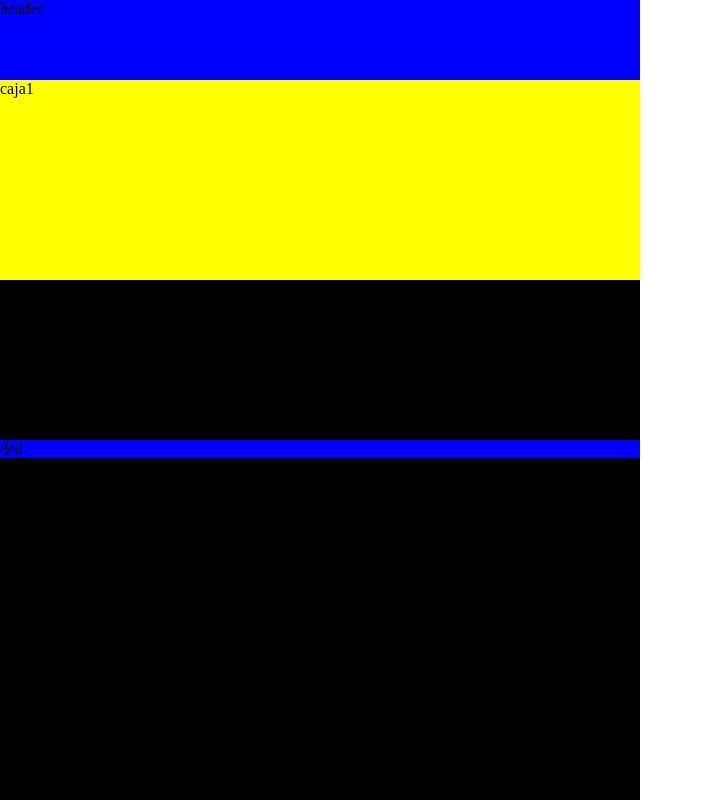
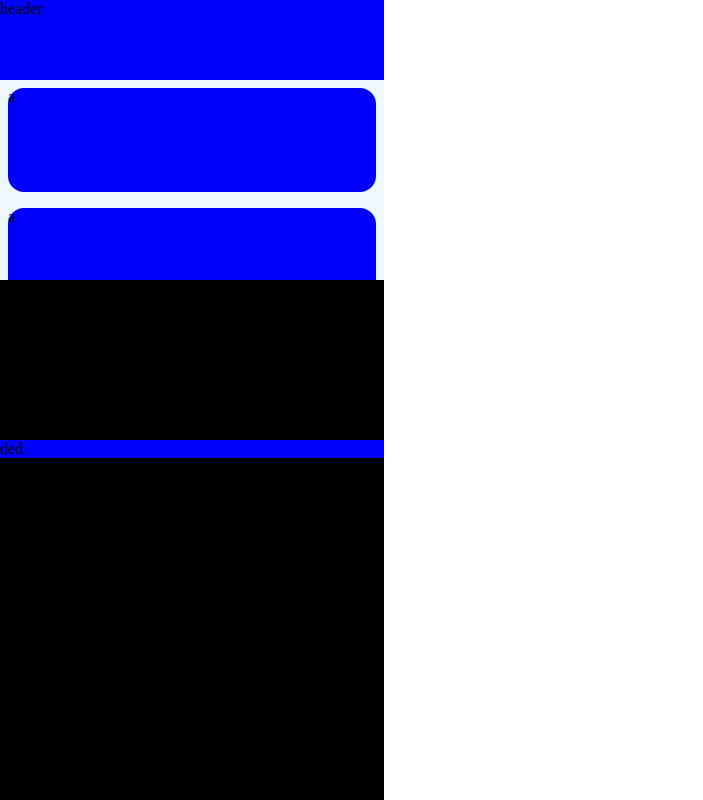
Before and after one commit to mucleck/LLMA, a plain HTML site: page prueba/index.html in a window 1280 px wide. Shown: the whole page, without its empty margins (0-703 px from the left). Drawn offline with Linux system fonts and the light colour scheme.

Commit message:
Solucionado Overflow

```diff
--- a/prueba/css.css
+++ b/prueba/css.css
@@ -2,7 +2,7 @@
     background-color: black;
     position: absolute;
     height: 100%;
-    width: 50%;
+    width: 30%;
     top: 0;
     left: 0;
     display: flex;
@@ -17,7 +17,7 @@
 
 .cajitas {
     background-color: grey;
-    height: 500px;
+    height: 15vh;
     width: 100%;
 }
 
@@ -35,10 +35,37 @@
 
 #caja1 {
     background-color: yellow;
+
+    box-sizing: border-box;
+
+}
+
+#MANUEL {
+    /*display: flex;
+    flex-direction: row;*/
+    padding: 1vh;
+    box-sizing: border-box;
+
+    height: 100%;
+    width: 100%;
+    background-color: aliceblue;
+    align-items: center;
+
+
+}
+
+.martina {
+    background-color: blue;
+    border-radius: 2vh;
+    width: 100%;
+    height: 100%;
 }
 
 #caja2{
-    background-color: red;
+    background-color: blue;
+    border-radius: 2vh;
+    width: 100%;
+    height: 100%;
 }
 
 #abajo {
--- a/prueba/index.html
+++ b/prueba/index.html
@@ -16,15 +16,24 @@
 
             <div class="cajitas" id="cajas">
                 <div class="cajitas" id="caja1">
-                    caja1
+                    <div id="MANUEL">
+                        <div class="martina">a</div>
+
+                    </div>
                 </div>
 
                 <div class="cajitas" id="caja2">
-                    caja2
+                    <div id="MANUEL">
+                        <div class="martina">a</div>
+
+                    </div>
                 </div>
 
                 <div class="cajitas" id="abajo">
-                    caja3
+                    <div id="MANUEL">
+                        <div class="martina">a</div>
+
+                    </div>
                 </div>
             </div>
 
```
